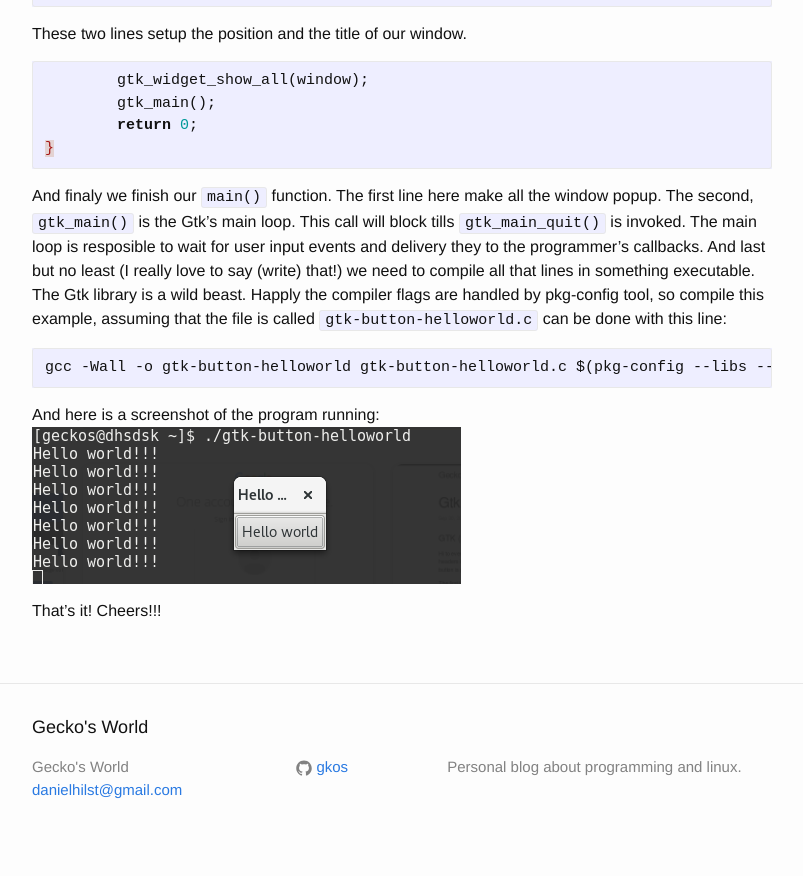
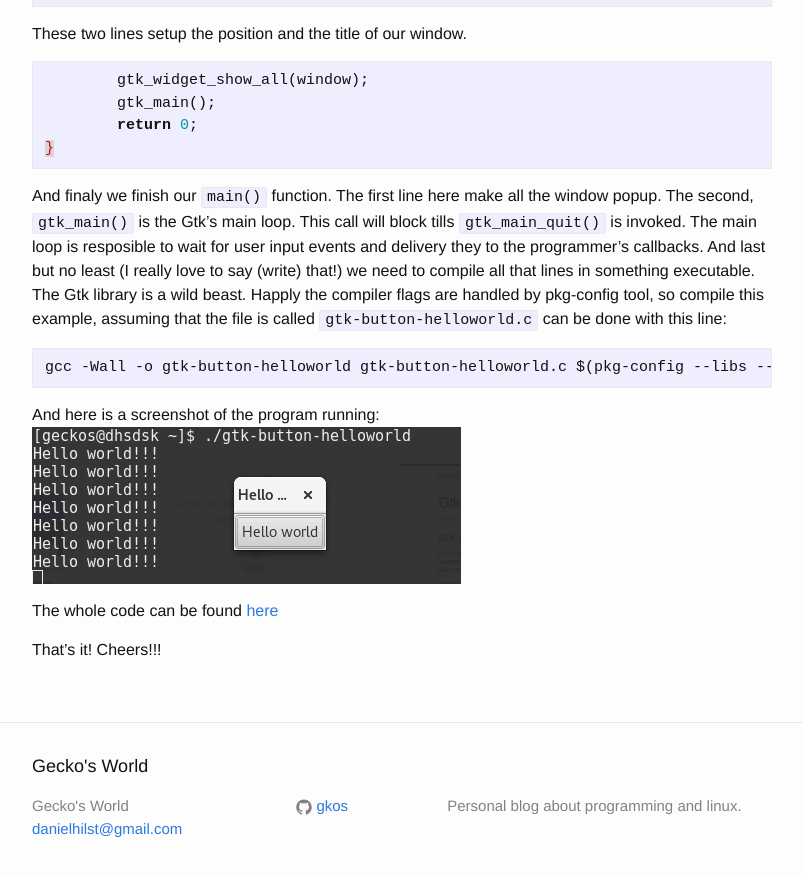
Before and after one commit to dhilst/dhilst.github.io, a Jekyll site: the page built from _posts/2016-09-30-GtkHelloWorld.md, in a window 1280 px wide and 900 px high, scrolled down 1354 px. Shown: the top 876 px of the window, without its empty margins (238-1041 px from the left). Built offline with Jekyll 4.4.1, drawn with Linux system fonts in a browser that asks for light colours.

Commit message:
post fix

````diff
--- a/_posts/2016-09-30-GtkHelloWorld.md
+++ b/_posts/2016-09-30-GtkHelloWorld.md
@@ -11,12 +11,14 @@ gtk2-devel. Our program will have only one button. When the button is pressed
 the "Hello world!!!" message is printed to the console.
 
 The first thing to do is include the gtk header as below:
+
 ```c
 #include <gtk/gtk.h>
 ```
 
 Next we do define the callback invoked when the button is pressed. The registration
 goes next, in the our `main()` :)
+
 ```c
 static void button_callback(GtkButton *button, gpointer user_data)
 {
@@ -91,5 +93,7 @@ gcc -Wall -o gtk-button-helloworld gtk-button-helloworld.c $(pkg-config --libs -
 And here is a screenshot of the program running:
 ![gtk-button-helloworld]({{ site.url }}/assets/gtk-button-helloworld.png)
 
+The whole code can be found [here](https://gist.github.com/gkos/bea3bbb31d0debb093916066d6a68e73)
+
 That's it!
 Cheers!!!
````
